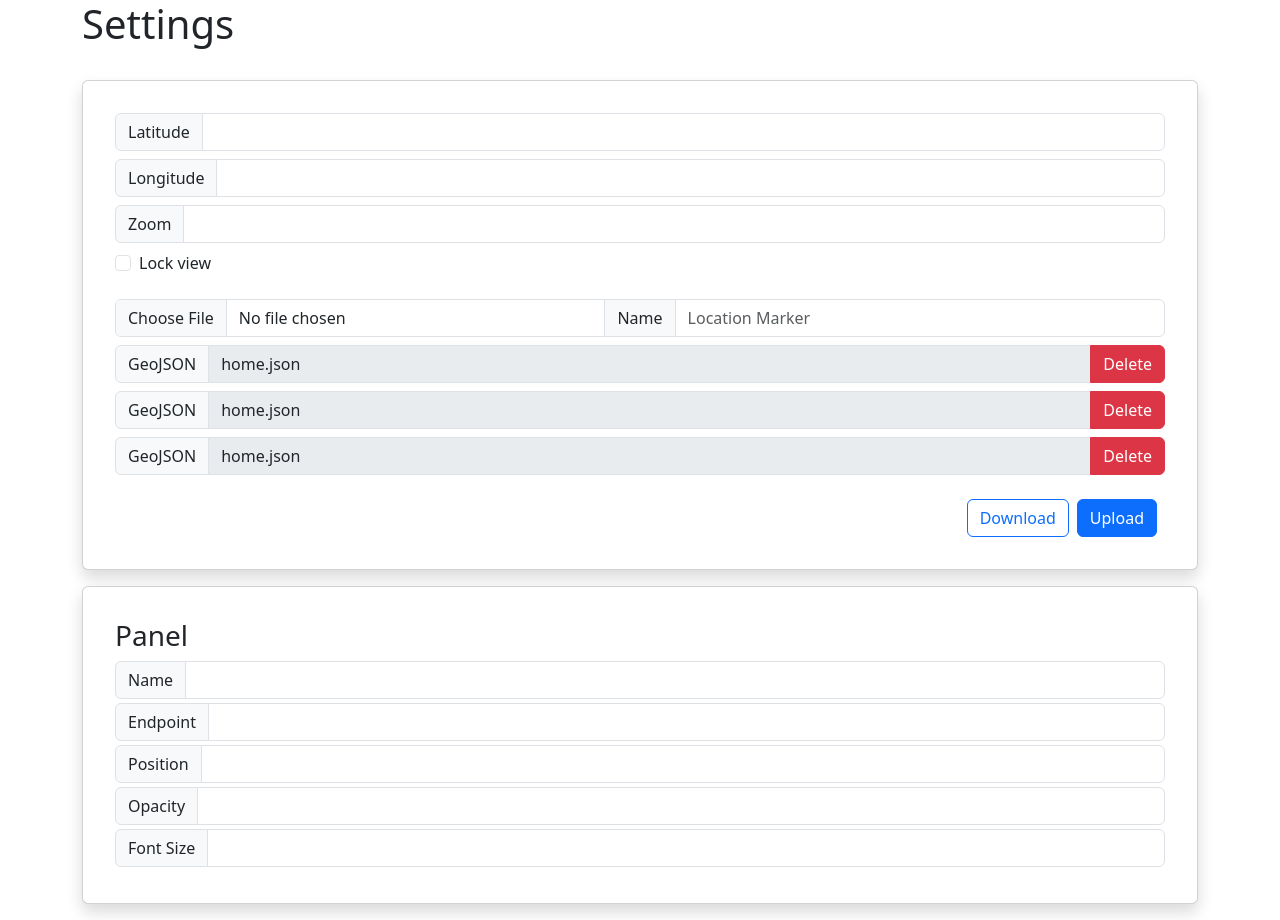
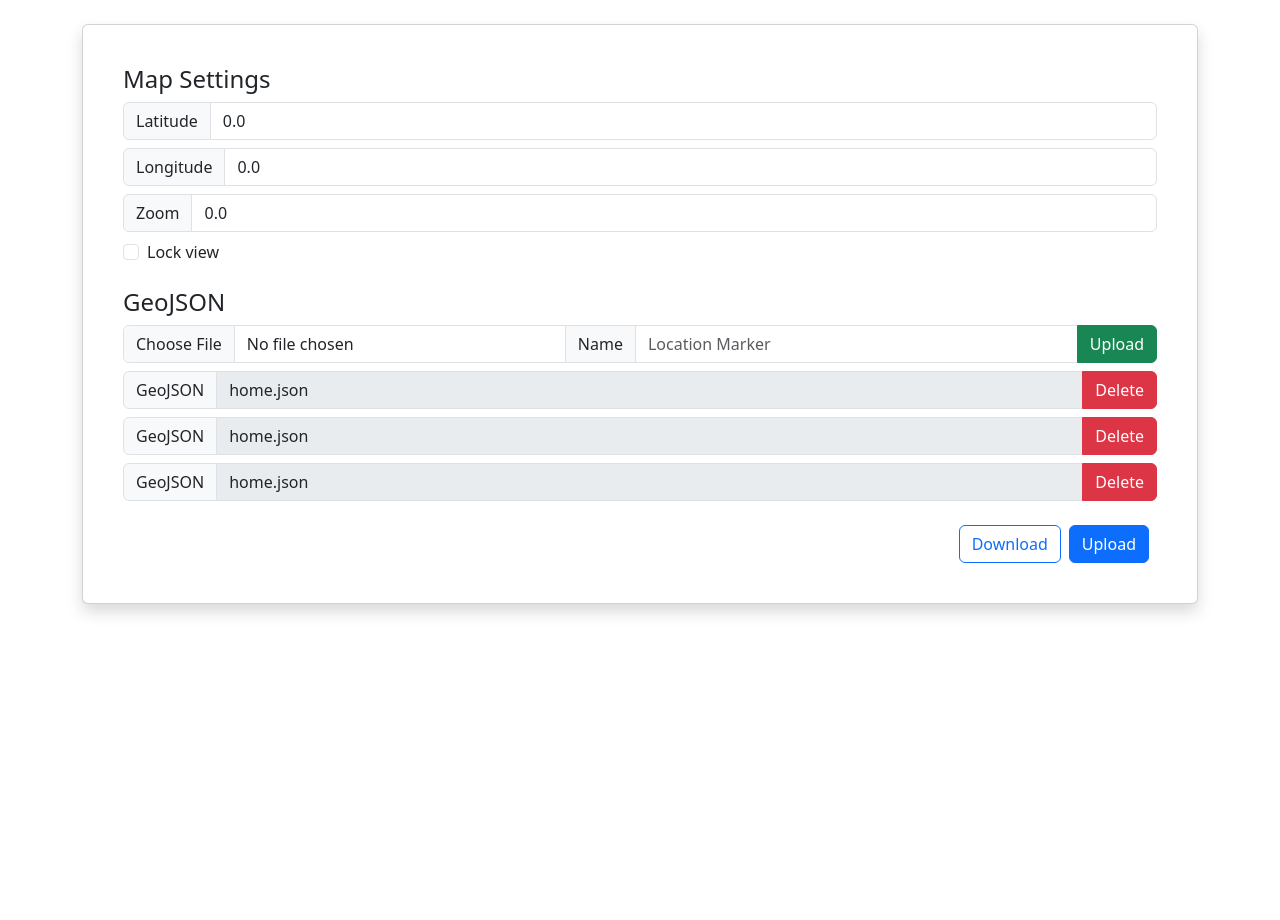
Before and after one commit to JohannesHenz/mmam-public, a Node project: template views/settings.ejs in a window 1280 px wide. After the commit the page ends 615 px from the top, so only its background shows below. Run offline with Node 20 templates, Linux system fonts and the light colour scheme; the template is opened without the code that fills it, so the values that code supplies are empty.

Commit message:
ejs include

```diff
--- /dev/null
+++ b/views/include/map-settings.ejs
@@ -0,0 +1,49 @@
+<div class="card p-4 mb-2 shadow">
+    <div class="card-body">
+        <h4 class="card-title">Map Settings</h4>
+        <div class="input-group mb-2">
+            <span class="input-group-text">Latitude</span>
+            <input type="number" id="map-latitude" class="form-control" value="0.0">
+        </div>
+        <div class="input-group mb-2">
+            <span class="input-group-text">Longitude</span>
+            <input type="number" id="map-longitude" class="form-control" value="0.0">
+        </div>
+        <div class="input-group mb-2">
+            <span class="input-group-text">Zoom</span>
+            <input type="number" id="map-zoom" class="form-control" value="0.0">
+        </div>
+        <div class="form-check mb-4">
+            <input class="form-check-input" type="checkbox" value="" id="lock">
+            <label class="form-check-label" for="lock">Lock view</label>
+        </div>
+
+        <h4 class="card-title mt-4">GeoJSON</h4>
+
+        <div class="input-group mb-2">
+            <input type="file" id="file" class="form-control">
+            <span for="file-name" class="input-group-text">Name</span>
+            <input type="text" id="file-name" class="form-control" placeholder="Location Marker">
+            <button type="button" class="btn btn-success">Upload</button>
+        </div>
+        <div class="input-group mb-2">
+            <span for="name" class="input-group-text">GeoJSON</span>
+            <input type="text" id="name" class="form-control" value="home.json" disabled>
+            <button type="button" class="btn btn-danger">Delete</button>
+        </div>
+        <div class="input-group mb-2">
+            <span for="name" class="input-group-text">GeoJSON</span>
+            <input type="text" id="name" class="form-control" value="home.json" disabled>
+            <button type="button" class="btn btn-danger">Delete</button>
+        </div>
+        <div class="input-group mb-4">
+            <span for="name" class="input-group-text">GeoJSON</span>
+            <input type="text" id="name" class="form-control" value="home.json" disabled>
+            <button type="button" class="btn btn-danger">Delete</button>
+        </div>
+        <div class="d-grid gap-2 d-md-flex justify-content-md-end">
+            <button class="btn btn-outline-primary" type="button">Download</button>
+            <button class="btn btn-primary me-md-2" type="button">Upload</button>
+        </div>
+    </div>
+</div>
--- a/views/settings.ejs
+++ b/views/settings.ejs
@@ -15,83 +15,10 @@
     <title>MMAM - Settings</title>
 </head>
 <body>
-
-<div class="container">
-    <h1>Settings</h1>
-    <br>
-    <div class="card p-3 mb-3 shadow">
-        <div class="card-body">
-            <div class="input-group mb-2">
-                <span for="latitude" class="input-group-text">Latitude</span>
-                <input type="number" id="latitude" class="form-control" value="map">
-            </div>
-            <div class="input-group mb-2">
-                <span for="longitude" class="input-group-text">Longitude</span>
-                <input type="number" id="longitude" class="form-control" value="map">
-            </div>
-            <div class="input-group mb-2">
-                <span for="zoom" class="input-group-text">Zoom</span>
-                <input type="number" id="zoom" class="form-control" value="map">
-            </div>
-            <div class="form-check mb-4">
-                <input class="form-check-input" type="checkbox" value="" id="lock">
-                <label class="form-check-label" for="lock">Lock view</label>
-            </div>
-            <div class="input-group mb-2">
-                <input type="file" id="file" class="form-control">
-                <span for="file-name" class="input-group-text">Name</span>
-                <input type="text" id="file-name" class="form-control" placeholder="Location Marker">
-            </div>
-            <div class="input-group mb-2">
-                <span for="name" class="input-group-text">GeoJSON</span>
-                <input type="text" id="name" class="form-control" value="home.json" disabled>
-                <button type="button" class="btn btn-danger">Delete</button>
-            </div>
-            <div class="input-group mb-2">
-                <span for="name" class="input-group-text">GeoJSON</span>
-                <input type="text" id="name" class="form-control" value="home.json" disabled>
-                <button type="button" class="btn btn-danger">Delete</button>
-            </div>
-            <div class="input-group mb-4">
-                <span for="name" class="input-group-text">GeoJSON</span>
-                <input type="text" id="name" class="form-control" value="home.json" disabled>
-                <button type="button" class="btn btn-danger">Delete</button>
-            </div>
-            <div class="d-grid gap-2 d-md-flex justify-content-md-end">
-                <button class="btn btn-outline-primary" type="button">Download</button>
-                <button class="btn btn-primary me-md-2" type="button">Upload</button>
-            </div>
-        </div>
+    <div class="container my-4">
+        <%- include('include/map-settings.ejs') %>
     </div>
-    <div class="card p-3 mb-3 shadow">
-        <div class="card-body">
-            <h3 class="card-title">Panel</h3>
-            <div class="input-group mb-1">
-                <span for="name" class="input-group-text">Name</span>
-                <input type="text" id="name" class="form-control">
-            </div>
-            <div class="input-group mb-1">
-                <label for="endpoint" class="input-group-text">Endpoint</label>
-                <input type="text" id="endpoint" class="form-control">
-            </div>
-            <div class="input-group mb-1">
-                <label for="position" class="input-group-text">Position</label>
-                <input type="text" id="position" class="form-control">
-            </div>
-            <div class="input-group mb-1">
-                <label for="opacity" class="input-group-text">Opacity</label>
-                <input type="text" id="opacity" class="form-control">
-            </div>
-            <div class="input-group mb-1">
-                <label for="font-size" class="input-group-text">Font Size</label>
-                <input type="text" id="font-size" class="form-control">
-            </div>
-        </div>
-    </div>
-</div>
-<script type="text/javascript" src="/settings.js"></script>
-<script type="text/javascript">
-    $(document).keypress((event) => { if (event.key === 'S' || event.key === 's') window.location.href = '/'; });
-</script>
+    <script type="text/javascript" src="/settings.js"></script>
+    <script type="text/javascript">$(document).keypress((event) => { if (event.key === 'S' || event.key === 's') window.location.href = '/'; });</script>
 </body>
 </html>
```
